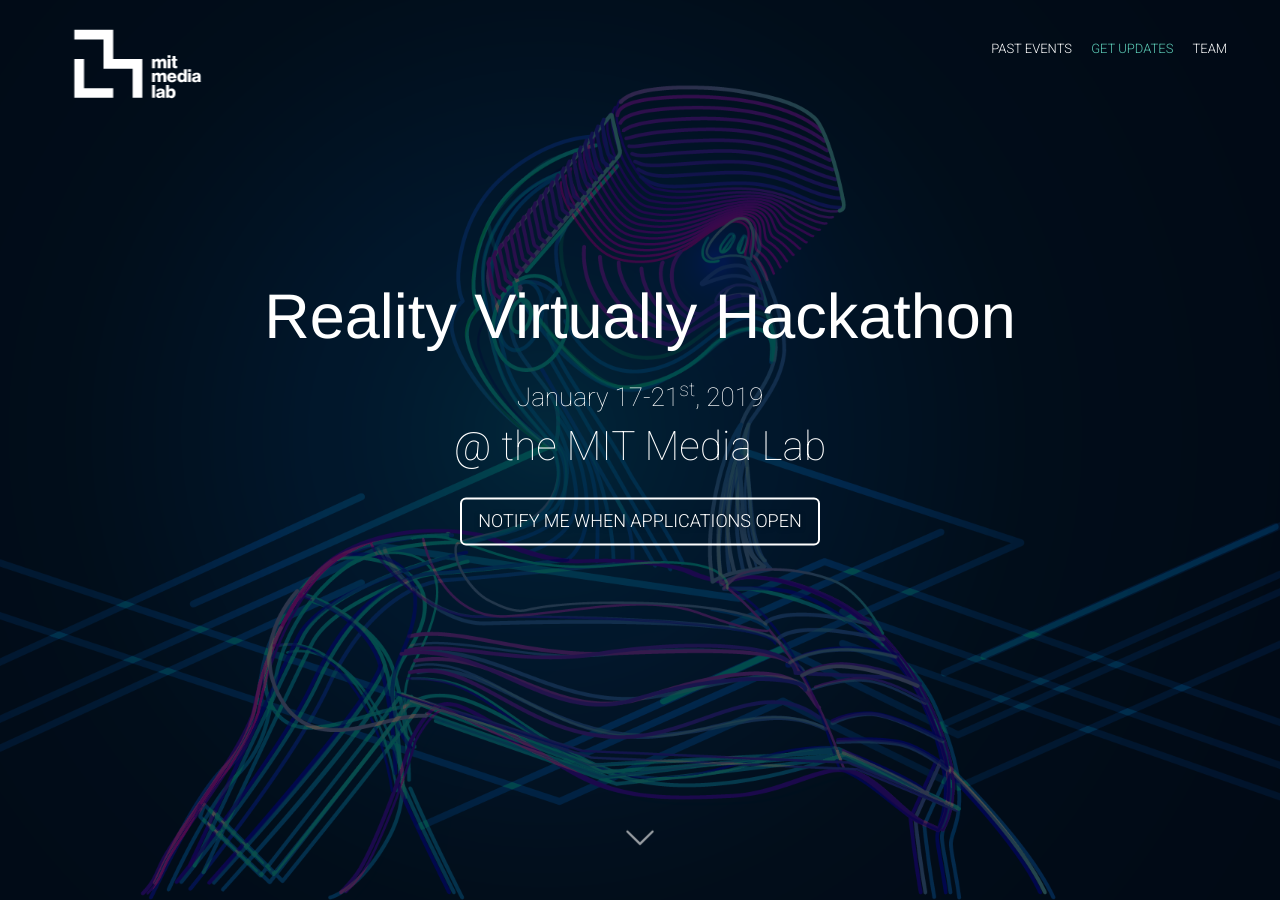
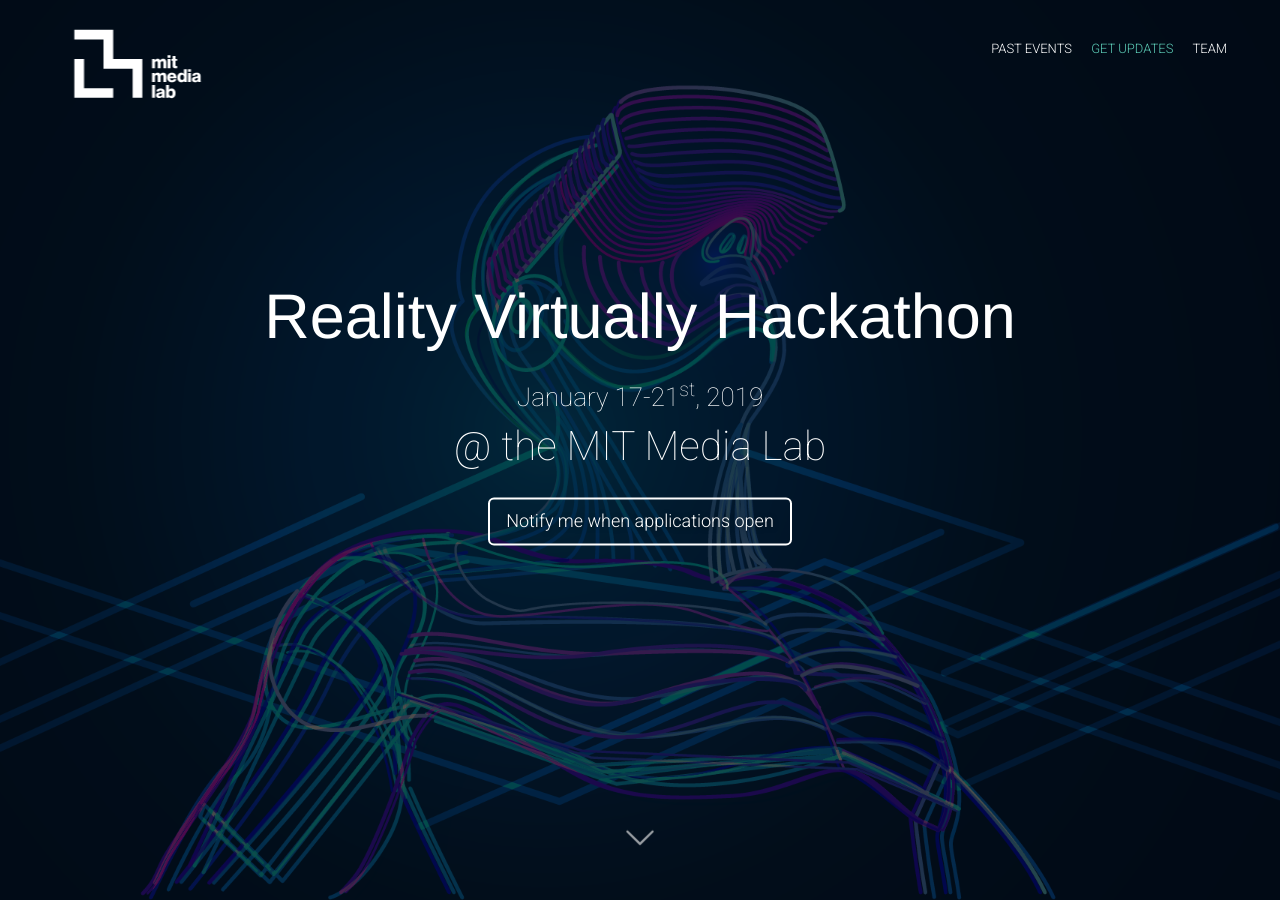
Before and after one commit to GDEED/RV_Root, a Jekyll site: the page built from index.html, in a window 1280 px wide and 900 px high. Built offline with Jekyll 4.4.1, drawn with Linux system fonts in a browser that asks for light colours; nearby versions of some CDN libraries; comment, search, counter and statistics services are not loaded.

Commit message:
Adding config.yml for the notifyMeButtonText #30

```diff
--- a/_config.yml
+++ b/_config.yml
@@ -58,6 +58,7 @@
 eventDate: "January 17-21<sup>st</sup>, 2019"
 typeoutTextValues: '" Hackathon"'
 typeoutFallback: "Season"
+notifyMeButtonText: "Notify me when applications open"
 
 
 # About Block
--- a/_includes/hero.html
+++ b/_includes/hero.html
@@ -34,7 +34,7 @@
             <!--</span>-->
 
             <br>
-            <button class="button btn-lg" type="text" style="text-shadow: 0 1px 5px rgba(0,0,0,0.5);font-weight: 300;color: white;background-color: transparent;border: 2px solid white;" id="registrationButtonLG">NOTIFY ME WHEN APPLICATIONS OPEN</button>
+            <button class="button btn-lg" type="text" style="text-shadow: 0 1px 5px rgba(0,0,0,0.5);font-weight: 300;color: white;background-color: transparent;border: 2px solid white;" id="registrationButtonLG">{{site.notifyMeButtonText}}</button>
             <br>
         </div>
     </div>
```
